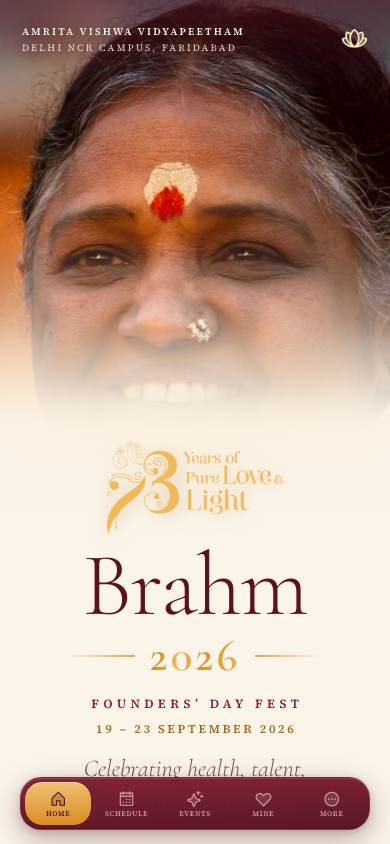
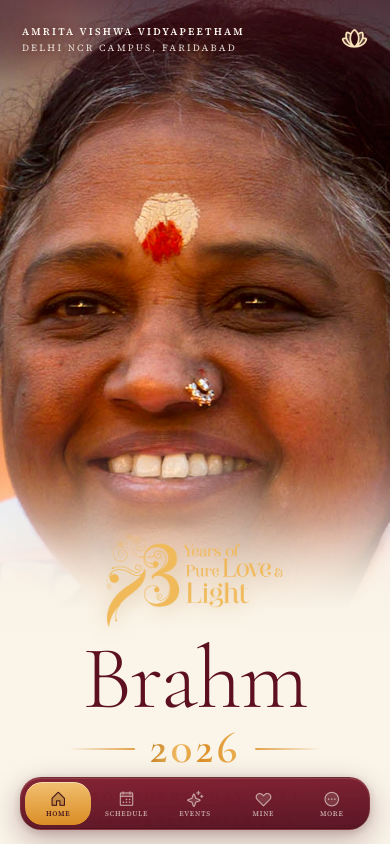
Before and after one commit to riteshroshann/brahm, a plain HTML site: page Brahm 2026 Fest App.dc.html in a window 390 px wide. Drawn offline with Linux system fonts and the light colour scheme.

Commit message:
Keep Amma's face clear of the hero fade
The mask began at 30% of the art box, which on a phone landed at her eyes and
had washed out her mouth and chin by the time it finished. Her face is now
fully opaque: the fade starts only below the chin, passes behind the golden
73 mark, and is completely clear before "Brahm".

The art box is taller so the fade has room below the face, and the fade start
is a --face custom property because a wider viewport crops the portrait
tighter and the face fills more of the box — tablets hold the mask off until
74% where phones use 68%.

Checked at 320, 360, 390, 430, 768, 834 and 1024px: in every case the fade
begins below the face and completes above the wordmark, on Chromium, Firefox
and WebKit.

```diff
--- a/Brahm 2026 Fest App.dc.html
+++ b/Brahm 2026 Fest App.dc.html
@@ -108,22 +108,28 @@
 
 /* ---------- Hero ---------- */
 .hero{position:relative;isolation:isolate}
-.hero-art{position:absolute;left:0;right:0;top:0;height:clamp(430px,64vh,600px);height:clamp(430px,64dvh,600px);z-index:0;overflow:hidden;background:var(--ivory)}
+.hero-art{position:absolute;left:0;right:0;top:0;height:clamp(560px,76vh,700px);height:clamp(560px,76dvh,700px);z-index:0;overflow:hidden;background:var(--ivory)}
 .hero-glow{position:absolute;inset:0;background:radial-gradient(150% 110% at 50% 104%,rgba(243,188,99,.22),rgba(253,247,236,0) 66%)}
 /* The fade runs long and lands fully transparent at 78% of the art box, which sits
    well above the 73 mark — no visible photo edge anywhere. */
+/* The portrait stays fully opaque past her chin. The fade only begins below the
+   face, runs behind the golden 73 mark, and is completely clear before "Brahm".
+   --face is the share of the art box her face occupies; everything above it is
+   untouched image. */
 .hero-img{position:absolute;inset:0;width:100%;height:100%;object-fit:cover;object-position:50% 24%;
   filter:saturate(1.04) brightness(1.02);
-  -webkit-mask-image:linear-gradient(180deg,#000 0%,#000 30%,rgba(0,0,0,.985) 37%,rgba(0,0,0,.95) 43%,rgba(0,0,0,.89) 48%,rgba(0,0,0,.81) 53%,rgba(0,0,0,.71) 57%,rgba(0,0,0,.60) 61%,rgba(0,0,0,.48) 64.5%,rgba(0,0,0,.37) 68%,rgba(0,0,0,.27) 71%,rgba(0,0,0,.185) 73.5%,rgba(0,0,0,.115) 75.5%,rgba(0,0,0,.062) 77%,rgba(0,0,0,.026) 78.5%,rgba(0,0,0,.007) 80%,transparent 82%);
-  mask-image:linear-gradient(180deg,#000 0%,#000 30%,rgba(0,0,0,.985) 37%,rgba(0,0,0,.95) 43%,rgba(0,0,0,.89) 48%,rgba(0,0,0,.81) 53%,rgba(0,0,0,.71) 57%,rgba(0,0,0,.60) 61%,rgba(0,0,0,.48) 64.5%,rgba(0,0,0,.37) 68%,rgba(0,0,0,.27) 71%,rgba(0,0,0,.185) 73.5%,rgba(0,0,0,.115) 75.5%,rgba(0,0,0,.062) 77%,rgba(0,0,0,.026) 78.5%,rgba(0,0,0,.007) 80%,transparent 82%)}
-/* A second ivory wash over the lower half kills any residual banding on wide-gamut screens. */
-.hero-wash{position:absolute;left:0;right:0;bottom:0;height:56%;
-  background:linear-gradient(180deg,rgba(253,247,236,0) 0%,rgba(253,247,236,.10) 26%,rgba(253,247,236,.34) 46%,rgba(253,247,236,.66) 64%,rgba(253,247,236,.88) 78%,var(--ivory) 92%)}
+  --face:68%;
+  -webkit-mask-image:linear-gradient(180deg,#000 0%,#000 var(--face),rgba(0,0,0,.97) 72%,rgba(0,0,0,.90) 76%,rgba(0,0,0,.79) 80%,rgba(0,0,0,.63) 84%,rgba(0,0,0,.44) 88%,rgba(0,0,0,.26) 91.5%,rgba(0,0,0,.12) 94.5%,rgba(0,0,0,.04) 95%,transparent 97.5%);
+  mask-image:linear-gradient(180deg,#000 0%,#000 var(--face),rgba(0,0,0,.97) 72%,rgba(0,0,0,.90) 76%,rgba(0,0,0,.79) 80%,rgba(0,0,0,.63) 84%,rgba(0,0,0,.44) 88%,rgba(0,0,0,.26) 91.5%,rgba(0,0,0,.12) 94.5%,rgba(0,0,0,.04) 95%,transparent 97.5%)}
+/* A second ivory wash, starting only where the mask does, so it never lifts
+   tone off the face. Also kills residual banding on wide-gamut screens. */
+.hero-wash{position:absolute;left:0;right:0;bottom:0;height:34%;
+  background:linear-gradient(180deg,rgba(253,247,236,0) 0%,rgba(253,247,236,.12) 24%,rgba(253,247,236,.36) 46%,rgba(253,247,236,.64) 64%,rgba(253,247,236,.86) 80%,var(--ivory) 96%)}
 .hero-crown{position:absolute;top:0;left:0;right:0;height:24%;
   background:linear-gradient(180deg,rgba(94,16,32,.5) 0%,rgba(94,16,32,.13) 56%,rgba(94,16,32,0) 100%)}
 .hero-top{position:relative;z-index:2;padding:26px var(--gutter) 0;display:flex;align-items:flex-start;justify-content:space-between;gap:12px}
 .hero-lock{position:relative;z-index:2;padding:0 var(--gutter);display:flex;flex-direction:column;align-items:center;text-align:center;
-  margin-top:clamp(300px,45vh,420px);margin-top:clamp(300px,45dvh,420px)}
+  margin-top:clamp(410px,56vh,520px);margin-top:clamp(410px,56dvh,520px)}
 .hero-mark{width:min(186px,52vw);height:auto;filter:drop-shadow(0 3px 10px rgba(168,107,22,.26))}
 .hero-name{font:300 clamp(78px,23vw,104px)/.84 var(--display);color:var(--maroon-deep);letter-spacing:-.012em;margin-top:14px}
 .hero-year{display:flex;align-items:center;gap:15px;margin-top:10px;width:100%;justify-content:center}
@@ -134,8 +140,11 @@
 .hero-dates{margin-top:12px;font:600 12px/1 var(--font-heading);letter-spacing:.22em;color:var(--marigold-deep);text-transform:uppercase;text-indent:.22em}
 .hero-line{margin:18px 0 0;font:italic 300 clamp(21px,6.2vw,25px)/1.32 var(--display);color:var(--ink-2);text-wrap:pretty}
 @media (min-width:700px){
-  .hero-art{height:clamp(500px,66vh,660px);height:clamp(500px,66dvh,660px)}
-  .hero-lock{margin-top:clamp(350px,48vh,470px);margin-top:clamp(350px,48dvh,470px)}
+  /* A wider viewport crops the portrait tighter, so the face fills more of the
+     box — hold the mask off until later and give the art more height. */
+  .hero-art{height:clamp(720px,86vh,900px);height:clamp(720px,86dvh,900px)}
+  .hero-img{--face:74%}
+  .hero-lock{margin-top:clamp(560px,66vh,720px);margin-top:clamp(560px,66dvh,720px)}
   .hero-name{font-size:clamp(96px,13vw,124px)}
   .hero-mark{width:214px}
 }
```
Also changed, not shown: index.html (+18 -9 lines).
